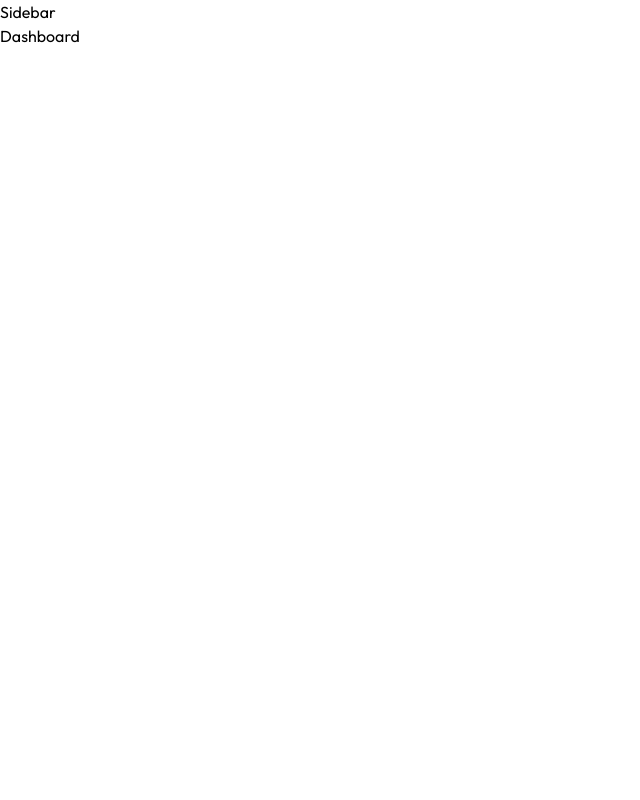
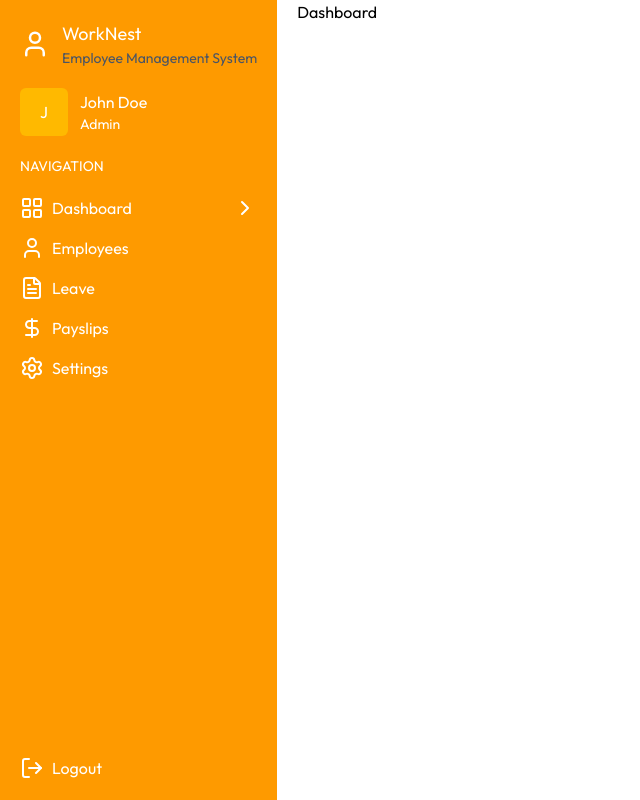
Before and after one commit to EshikaKumari0204/EMS, a React (Vite) app in the folder client/: page /dashboard in a window 1280 px wide. Shown: the whole page, without its empty margins (0-640 px from the left). Built offline with nearby package versions, Linux system fonts and the light colour scheme.

Commit message:
sidebar done

```diff
--- /dev/null
+++ b/client/src/Components/Sidebar.jsx
@@ -0,0 +1,56 @@
+import {useState,useEffect} from "react"
+import {useLocation} from "react-router-dom"
+import {dummyProfileData} from "../assets/assets"
+import {MenuIcon,UserIcon,XIcon,LayoutGridIcon,SettingsIcon,FileTextIcon,DollarSignIcon,CalendarIcon,ChevronRightIcon,LogOutIcon} from "lucide-react"
+import {Link} from "react-router-dom"
+const Sidebar = () => {
+
+  const [Username,setUsername]=useState("");
+  const {pathname}=useLocation();
+  const [Mobileopen,setMobileopen]=useState(false);
+  const role="Admin"|| "Employee"
+  const logout=()=>{
+    window.location.href="/login"
+  }
+  const navlinks=[{name:"Dashboard",href:"/dashboard",icon:LayoutGridIcon},role==='Admin'?{name:"Employees",href:"/employee",icon:UserIcon}:{name:"Attendance",href:"/attendance",icon:CalendarIcon},{name:"Leave",href:"/leave",icon:FileTextIcon},{name:"Payslips",href:"/payslips",icon:DollarSignIcon},{name:"Settings",href:"/settings",icon:SettingsIcon},]
+  const sidebarcontent=(<div className="flex flex-col  p-5 gap-5 h-full">
+    <div className="flex gap-3 justify-center items-center">
+      <UserIcon size={30}></UserIcon>
+      <div className="flex flex-col gap-0 items-start justify-center "><p className="text-lg">WorkNest</p><p className="text-gray-600 text-sm">Employee Management System</p></div>
+    </div>
+    <button className="lg:hidden"><XIcon/></button>
+    <div className="flex gap-3  items-center">
+      <span className="bg-amber-400 rounded-md px-5 py-3">{dummyProfileData.firstName.charAt(0).toUpperCase()}</span>
+      <div className="flex flex-col "><p>{Username}</p><p className="text-sm text-gray-60">{role}</p></div>
+    </div>
+    <div className="text-sm ">NAVIGATION</div>
+    <div className="flex flex-col gap-4">
+      {navlinks.map((link)=>{
+        const isActive=pathname.startsWith(link.href)
+        return (<Link className="flex gap-2 justify-between" to={link.name}>
+       <div className="flex gap-2 ">   <link.icon></link.icon>
+          <p>{link.name}</p></div>
+          {isActive && <ChevronRightIcon/>}
+        </Link>)})}
+    </div>
+    <div className="flex gap-2 mt-auto cursor-pointer" onClick={logout}>
+      <LogOutIcon /> <p>Logout</p>
+    </div>
+
+  </div>)
+  useEffect(()=>{
+    setUsername(dummyProfileData.firstName+" "+dummyProfileData.lastName);
+  },[])
+ useEffect(()=>{
+ setMobileopen(false);
+ },[pathname])
+  return (
+   <div className="bg-amber-500 h-screen text-white"  >
+   <button onClick={()=>setMobileopen(true)} className="lg:hidden"><MenuIcon /></button>
+   <aside className="lg:flex hidden h-full">{sidebarcontent}</aside>
+   <aside className="lg:hidden h-full">{sidebarcontent}</aside>
+   </div>
+  )
+}
+
+export default Sidebar
--- a/client/src/pages/Layout.jsx
+++ b/client/src/pages/Layout.jsx
@@ -1,9 +1,10 @@
 
 import {Outlet} from "react-router-dom"
+import Sidebar from "../Components/Sidebar"
 const Layout = () => {
   return (
-    <div>
-      <p>Sidebar</p>
+    <div className="flex gap-5">
+      <Sidebar ></Sidebar>
       <main>
         <div><Outlet></Outlet></div>
       </main>
```
